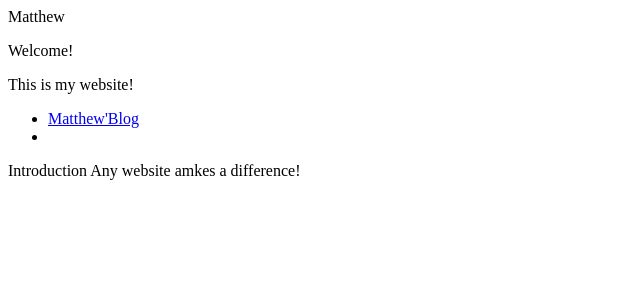
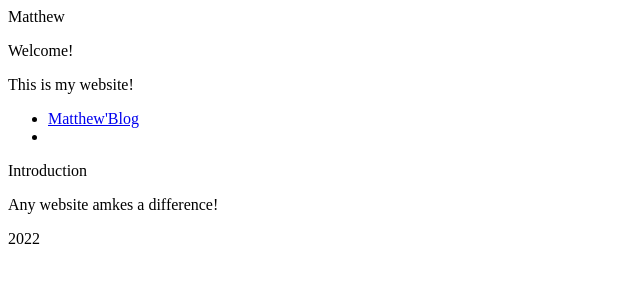
Before and after one commit to drtunanjiang/drtunanjiang.github.io, a plain HTML site: page index.html in a window 1280 px wide. Shown: the whole page, without its empty margins (0-640 px from the left). Drawn offline with Linux system fonts and the light colour scheme.

Commit message:
Update index.html

```diff
--- a/index.html
+++ b/index.html
@@ -10,5 +10,8 @@ Matthew
 </ul>
 
 
-Introduction
-Any website amkes a difference!
+<p>Introduction
+<p>Any website amkes a difference!
+
+
+<p>2022
```
